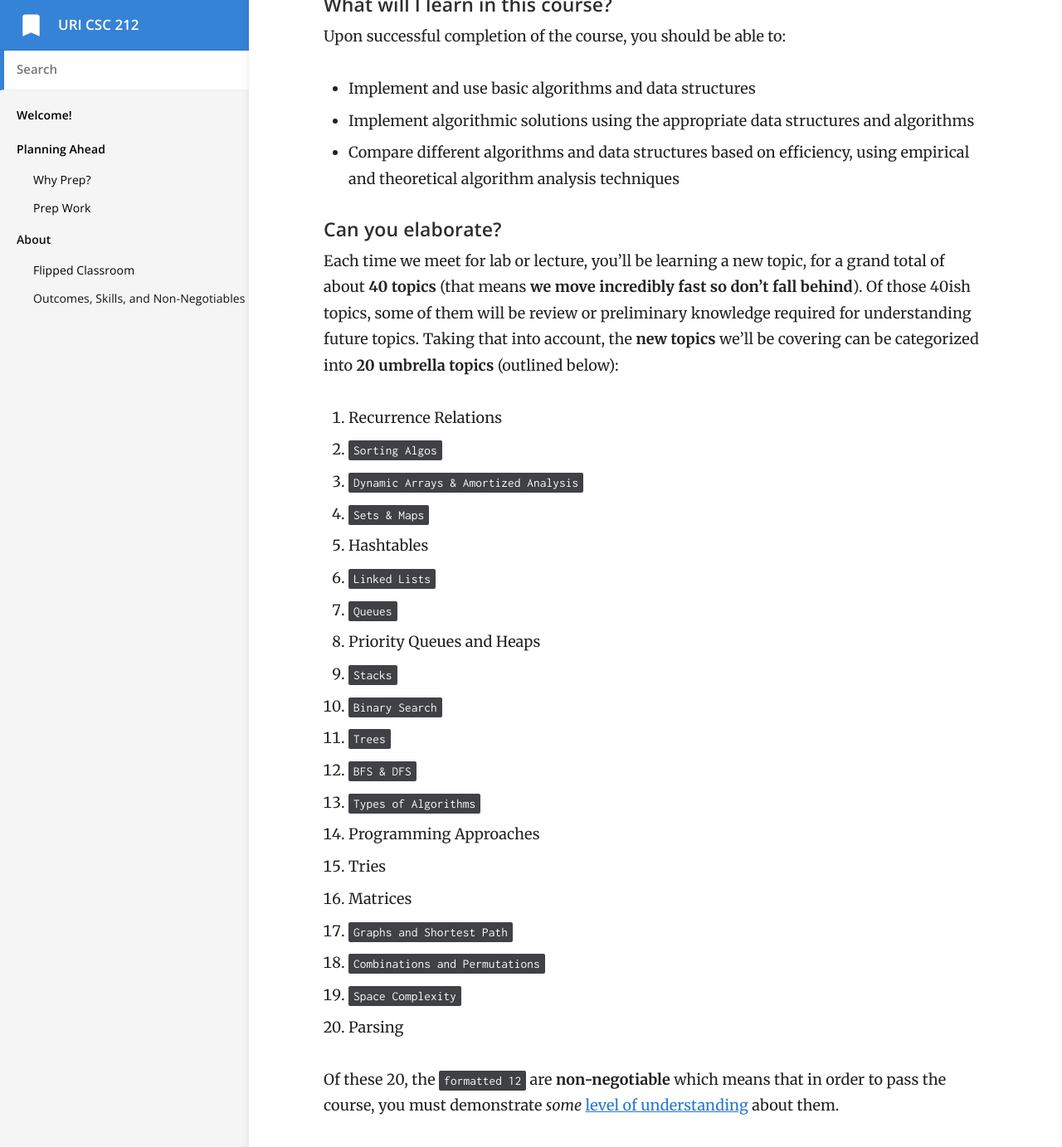
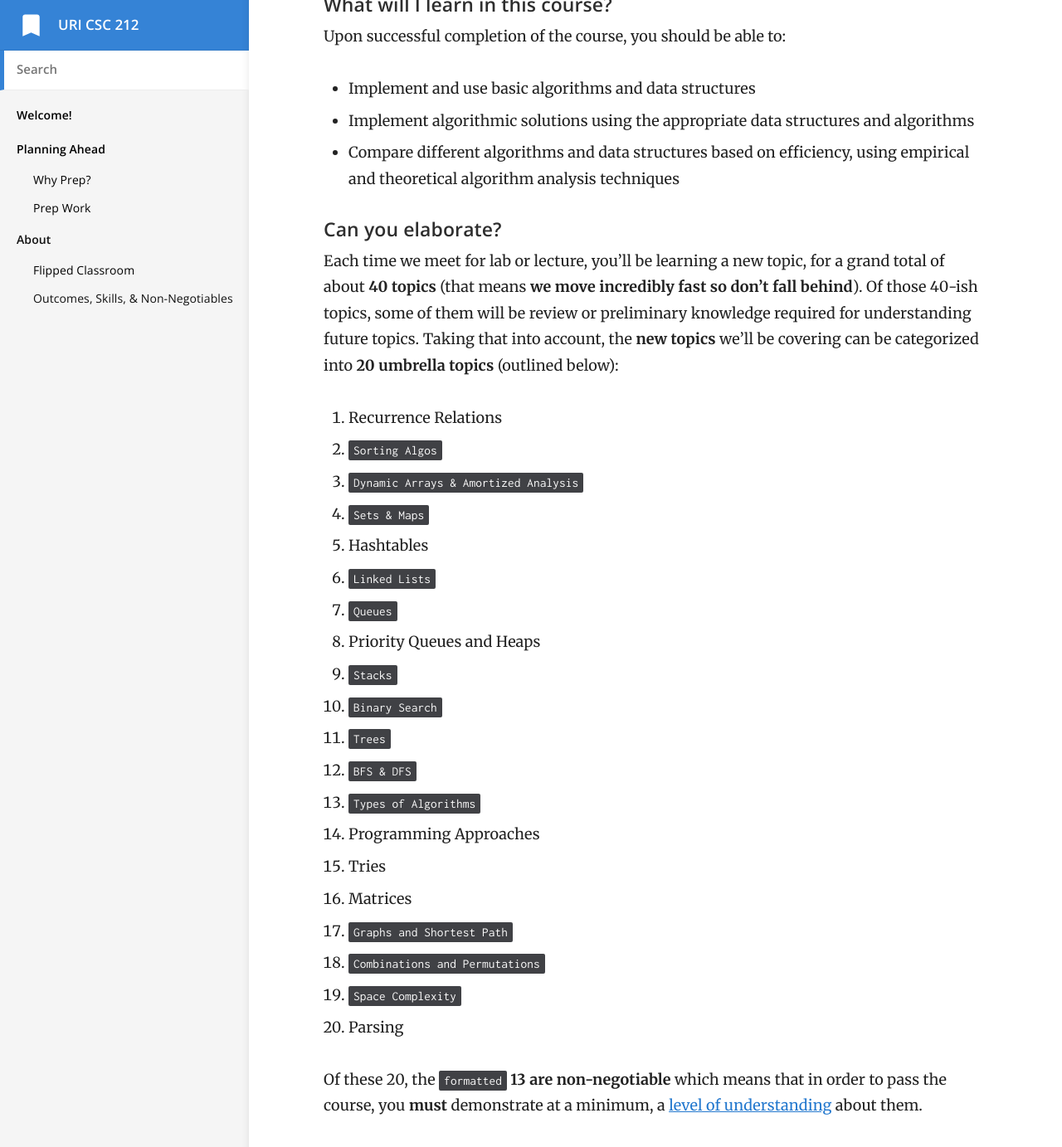
Before and after one commit to vcc-csc212/sp21-archive, a Jekyll site: the page built from _docs/2-about/outcomes-skills.md, in a window 1280 px wide and 1400 px high, scrolled down 264 px. Shown: the top 1383 px of the window at 83% size. Built offline with Jekyll 4.4.1, drawn with Linux system fonts in a browser that asks for light colours; some of the changed text lies outside the part shown.

Commit message:
outcome and skills corrections and formatting

```diff
--- a/_docs/2-about/outcomes-skills.md
+++ b/_docs/2-about/outcomes-skills.md
@@ -1,5 +1,5 @@
 ---
-title: Outcomes, Skills, and Non-Negotiables
+title: Outcomes, Skills, & Non-Negotiables
 category: About
 order: 2
 permalink: /outcomes-skills/
@@ -11,7 +11,7 @@ Upon successful completion of the course, you should be able to:
 - Compare different algorithms and data structures based on efficiency, using empirical and theoretical algorithm analysis techniques
 
 #### Can you elaborate?
-Each time we meet for lab or lecture, you'll be learning a new topic, for a grand total of about **40 topics** (that means **we move incredibly fast so don't fall behind**). Of those 40ish topics, some of them will be review or preliminary knowledge required for understanding future topics. Taking that into account, the **new topics** we'll be covering can be categorized into **20 umbrella topics** (outlined below):
+Each time we meet for lab or lecture, you'll be learning a new topic, for a grand total of about **40 topics** (that means **we move incredibly fast so don't fall behind**). Of those 40-ish topics, some of them will be review or preliminary knowledge required for understanding future topics. Taking that into account, the **new topics** we'll be covering can be categorized into **20 umbrella topics** (outlined below):
 
 1. Recurrence Relations
 2. `Sorting Algos`
@@ -34,4 +34,4 @@ Each time we meet for lab or lecture, you'll be learning a new topic, for a gran
 19. `Space Complexity`
 20. Parsing
 
-Of these 20, the `formatted 12` are **non-negotiable** which means that in order to pass the course, you must demonstrate *some* [level of understanding](/grading) about them.
+Of these 20, the `formatted` **13 are non-negotiable** which means that in order to pass the course, you **must** demonstrate at a minimum, a [level of understanding](/grading) about them.
```
